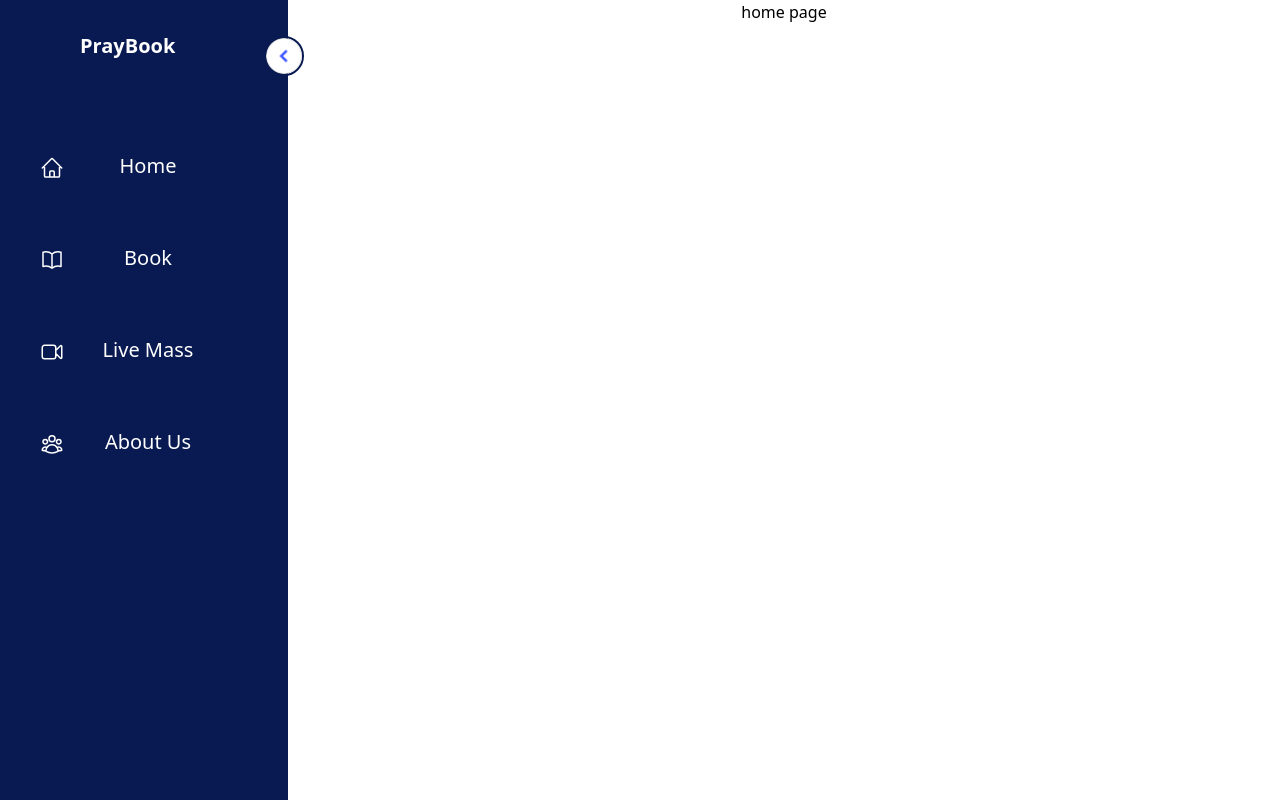
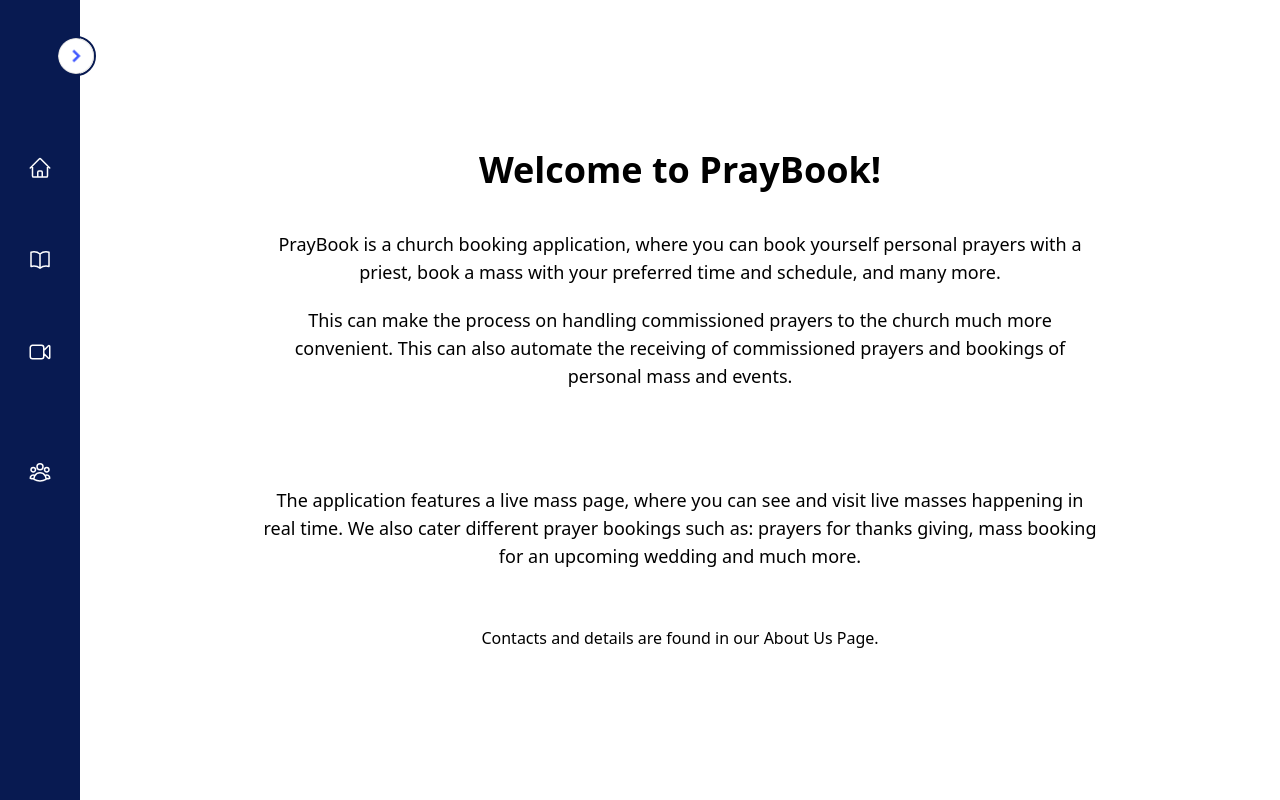
Before and after one commit to moshe002/churchbookingapp, a React (Create React App) app: page / in a window 1280 px wide. Built offline with nearby package versions, Linux system fonts and the light colour scheme.

Commit message:
homepage created

```diff
--- a/src/components/Navlinks.jsx
+++ b/src/components/Navlinks.jsx
@@ -6,9 +6,11 @@ export const Navlinks = (props) => {
          text-white pl-10 text-xl'>
             <div className='flex flex-row'>
                 <div className={`pt-4 ${props.open ? 'pr-5' : '-ml-3'} duration-150`}>
+                    <a href={`${props.open ? '#' : '/'}`}>
                         <svg xmlns="http://www.w3.org/2000/svg" fill="none" viewBox="0 0 24 24" strokeWidth={1.5} stroke="currentColor" className="w-6 h-6">
                             <path strokeLinecap="round" strokeLinejoin="round" d="M2.25 12l8.954-8.955c.44-.439 1.152-.439 1.591 0L21.75 12M4.5 9.75v10.125c0 .621.504 1.125 1.125 1.125H9.75v-4.875c0-.621.504-1.125 1.125-1.125h2.25c.621 0 1.125.504 1.125 1.125V21h4.125c.621 0 1.125-.504 1.125-1.125V9.75M8.25 21h8.25" />
                         </svg>
+                    </a>
                 </div>
                 <div className={` hover:bg-slate-400 p-3 w-32 text-center rounded-md duration-200 ${!props.open && 'scale-0'}`}>
                     <Link to='/'> Home </Link>
@@ -16,9 +18,11 @@ export const Navlinks = (props) => {
             </div>
             <div className='flex flex-row'>
                 <div className={`pt-4 ${props.open ? 'pr-5' : '-ml-3'} duration-150`}>
+                    <a href={`${props.open ? '#' : '/booking'}`}>
                         <svg xmlns="http://www.w3.org/2000/svg" fill="none" viewBox="0 0 24 24" strokeWidth={1.5} stroke="currentColor" className="w-6 h-6">
                             <path strokeLinecap="round" strokeLinejoin="round" d="M12 6.042A8.967 8.967 0 006 3.75c-1.052 0-2.062.18-3 .512v14.25A8.987 8.987 0 016 18c2.305 0 4.408.867 6 2.292m0-14.25a8.966 8.966 0 016-2.292c1.052 0 2.062.18 3 .512v14.25A8.987 8.987 0 0018 18a8.967 8.967 0 00-6 2.292m0-14.25v14.25" />
                         </svg>
+                    </a>
                 </div>
                 <div className={` hover:bg-slate-400 p-3 w-32 text-center rounded-md duration-200 ${!props.open && 'scale-0'}`}>
                     <Link to='/booking'> Book </Link>
@@ -26,9 +30,11 @@ export const Navlinks = (props) => {
             </div>
             <div className='flex flex-row'>
                 <div className={`pt-4 ${props.open ? 'pr-5' : '-ml-3'} duration-150`}>
+                    <a href={`${props.open ? '#' : '/live'}`}>
                         <svg xmlns="http://www.w3.org/2000/svg" fill="none" viewBox="0 0 24 24" strokeWidth={1.5} stroke="currentColor" className="w-6 h-6">
                             <path strokeLinecap="round" d="M15.75 10.5l4.72-4.72a.75.75 0 011.28.53v11.38a.75.75 0 01-1.28.53l-4.72-4.72M4.5 18.75h9a2.25 2.25 0 002.25-2.25v-9a2.25 2.25 0 00-2.25-2.25h-9A2.25 2.25 0 002.25 7.5v9a2.25 2.25 0 002.25 2.25z" />
                         </svg>
+                    </a>
                 </div>
                 <div className={` hover:bg-slate-400 p-3 w-32 text-center rounded-md duration-200 ${!props.open && 'scale-0'}`}>
                     <Link to='/live' > Live Mass </Link>
@@ -36,9 +42,11 @@ export const Navlinks = (props) => {
             </div>
             <div className='flex flex-row'>
                 <div className={`pt-4 ${props.open ? 'pr-5' : '-ml-3'} duration-150`}>
+                    <a href={`${props.open ? '#' : '/about'}`}>
                         <svg xmlns="http://www.w3.org/2000/svg" fill="none" viewBox="0 0 24 24" strokeWidth={1.5} stroke="currentColor" className="w-6 h-6">
                             <path strokeLinecap="round" strokeLinejoin="round" d="M18 18.72a9.094 9.094 0 003.741-.479 3 3 0 00-4.682-2.72m.94 3.198l.001.031c0 .225-.012.447-.037.666A11.944 11.944 0 0112 21c-2.17 0-4.207-.576-5.963-1.584A6.062 6.062 0 016 18.719m12 0a5.971 5.971 0 00-.941-3.197m0 0A5.995 5.995 0 0012 12.75a5.995 5.995 0 00-5.058 2.772m0 0a3 3 0 00-4.681 2.72 8.986 8.986 0 003.74.477m.94-3.197a5.971 5.971 0 00-.94 3.197M15 6.75a3 3 0 11-6 0 3 3 0 016 0zm6 3a2.25 2.25 0 11-4.5 0 2.25 2.25 0 014.5 0zm-13.5 0a2.25 2.25 0 11-4.5 0 2.25 2.25 0 014.5 0z" />
                         </svg>
+                    </a>
                 </div>
                 <div className={` hover:bg-slate-400 p-3 w-32 text-center rounded-md duration-200 ${!props.open && 'scale-0'}`}>
                     <Link to='/about'> About Us </Link>
--- a/src/components/Sidebar.jsx
+++ b/src/components/Sidebar.jsx
@@ -7,7 +7,7 @@ import { Navlinks } from '../components/Navlinks'
 
 const Sidebar = () => {
 
-    const [open, setOpen] = useState(true)
+    const [open, setOpen] = useState(false)
 
     return (
         <div className="flex float-left">
--- a/src/pages/homePage.js
+++ b/src/pages/homePage.js
@@ -1,7 +1,29 @@
 function homePage () {
     return (
-        <div className="flex justify-center items-center">
-            <h2>home page</h2>
+        <div className="flex flex-col justify-center items-center p-10 h-screen">
+            <h2 className="text-4xl font-bold">Welcome to PrayBook!</h2>
+                <p className="mt-10 w-3/4 text-center text-lg">
+                    PrayBook is a church booking application, where you
+                    can book yourself personal prayers with a priest,
+                    book a mass with your preferred time and schedule,
+                    and many more.
+                </p>
+            <p className="mt-5 w-3/4 text-center text-lg">
+                This can make the process on handling commissioned prayers to the
+                church much more convenient. This can also automate the receiving
+                of commissioned prayers and bookings of personal mass and events.
+            </p>
+            <p className="mt-24 w-3/4 text-center text-lg">
+                The application features a live mass page, where you can see and visit
+                live masses happening in real time. We also cater different prayer bookings
+                such as: prayers for thanks giving, mass booking for an upcoming wedding and
+                much more.
+            </p>
+            <h1 className="mt-14">Contacts and details are found in our
+            <a href="/about"
+            className="hover:text-blue-600 hover:underline underline-offset-4"> About Us Page</a>
+            .
+            </h1>
         </div>
     )
 }
```
Lines whose indentation alone changed are shown as unchanged.
